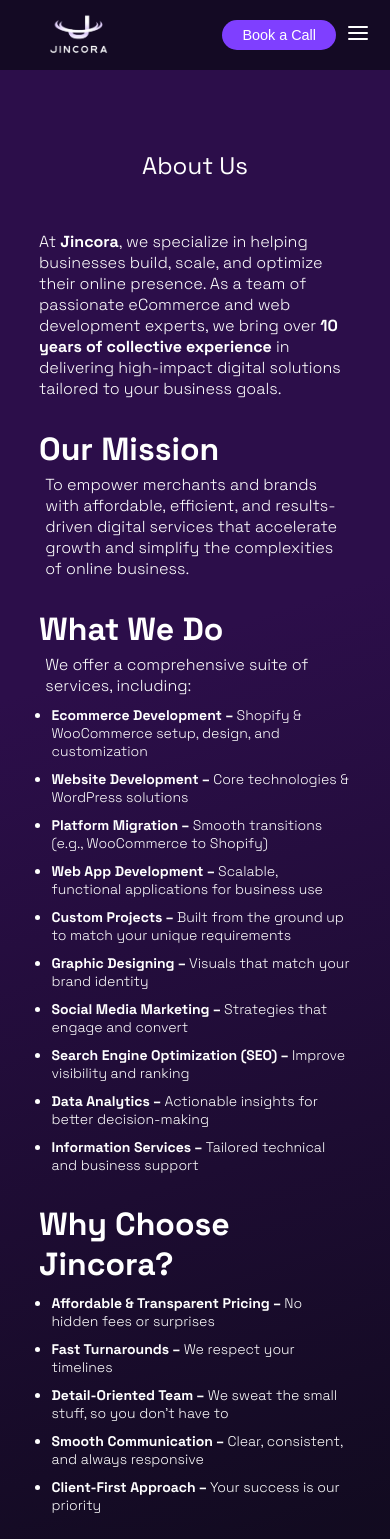
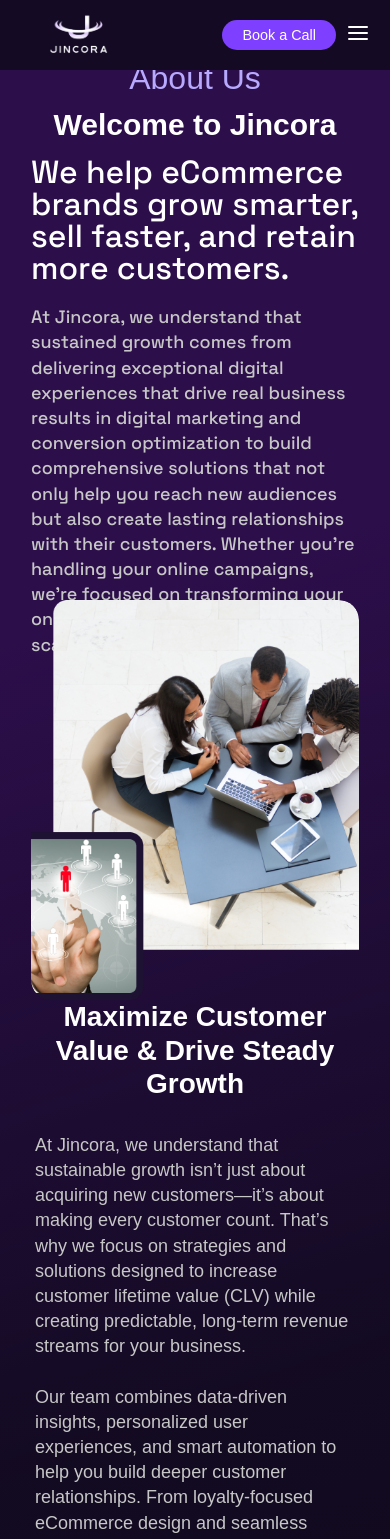
Before and after one commit to Jincora7/JincoraSite, a React (Vite) app: page /about in a window 390 px wide. Shown: the top 1539 px of the page. Built offline with nearby package versions, Linux system fonts and the light colour scheme.

Commit message:
scroll to top

```diff
--- a/src/components/About/About.css
+++ b/src/components/About/About.css
@@ -59,3 +59,344 @@
         font-size: 3rem;
     }
 }
+
+
+/* ye new css */
+
+
+
+
+
+
+
+
+
+
+
+
+
+
+
+
+
+
+
+/* About.css - JINCORA Design Match */
+
+.about-wrapper {
+  min-height: 100vh;
+  /* background: linear-gradient(135deg, #2D1B69 0%, #1A0E3A 50%, #0F0620 100%); */
+  color: white;
+  font-family: 'Arial', sans-serif;
+}
+
+/* Hero Section */
+.hero-section {
+  padding: 180px 20px 60px;
+  text-align: center;
+  /* background: linear-gradient(135deg, #2D1B69 0%, #1A0E3A 100%); */
+}
+
+.hero-content {
+  max-width: 800px;
+  margin: 0 auto;
+}
+
+.hero-subtitle {
+  font-size: 32px;
+  font-weight: 400;
+  color: #B8A9FF;
+  display: block;
+  margin-bottom: 10px;
+}
+
+.hero-title {
+  font-size: 46px;
+  font-weight: 700;
+  color: #FFFFFF;
+  margin: 0;
+  line-height: 1.2;
+}
+
+/* Main Content Section */
+.main-content-section {
+  padding: 80px 20px;
+
+}
+
+.content-container {
+  max-width: 1200px;
+  margin: 0 auto;
+}
+
+/* Overview Section with Image */
+/* Outer Container */
+/* Outer Container */
+/* Outer Container */
+/* Outer Container */
+.overview-container {
+  width: 100%;
+  max-width: 2920px;
+  height: 732px;
+  padding: 0 40px; /* Reduced from 200px to 40px */
+  box-sizing: border-box;
+  display: flex;
+  justify-content: center;
+  align-items: center;
+}
+
+/* Mid Container */
+.overview-inner {
+  display: flex;
+  gap: 40px;
+  width: 100%;
+  max-width: 1519px;
+  height: 572px;
+  align-items: center;
+  box-sizing: border-box;
+}
+
+/* Text Box */
+.overview-text {
+  width: 739.5px;
+  height: 327px;
+  display: flex;
+  flex-direction: column;
+  gap: 20px;
+  color: #FFFFFF;
+  justify-content: center;
+}
+
+.overview-text h3 {
+  font-family: 'Space Grotesk', sans-serif;
+  font-weight: 500;
+  font-size: 32px;
+  line-height: 1;
+  margin: 0;
+}
+
+.overview-text h6 {
+  font-family: 'Space Grotesk', sans-serif;
+  font-weight: 500;
+  font-size: 18px;
+  line-height: 1.4;
+  margin: 0;
+  color: #C7C7C7;
+}
+
+/* Image Box */
+.overview-image {
+  width: 739.5px;
+  height: 572px;
+  border-radius: 20px;
+  overflow: hidden;
+}
+
+.overview-image img {
+  width: 100%;
+  height: 100%;
+  object-fit: cover;
+  border-radius: 20px;
+}
+
+/* Responsive adjustments for smaller screens */
+@media (max-width: 1600px) {
+  .overview-container {
+    padding: 0 20px;
+  }
+}
+
+@media (max-width: 768px) {
+  .overview-container {
+    padding: 0 16px;
+    height: auto;
+  }
+
+  .overview-inner {
+    flex-direction: column;
+    height: auto;
+    gap: 30px;
+  }
+
+  .overview-text,
+  .overview-image {
+    width: 100%;
+  }
+
+  .overview-image {
+    height: 400px;
+  }
+}
+
+
+/* Value Section */
+/* .value-section {
+  text-align: center;
+  margin-bottom: 80px;
+}
+
+.section-title {
+  font-size: 40px;
+  font-weight: 700;
+  color: #FFFFFF;
+  margin-bottom: 32px;
+  line-height: 1.2;
+}
+
+.section-description {
+  font-size: 16px;
+  line-height: 1.6;
+  color: #C7C7C7;
+  max-width: 900px;
+  margin: 0 auto 24px;
+} */
+
+
+.value-section {
+  text-align: center;
+  margin-bottom: 80px;
+  width: 100%;
+  max-width: 1360px;
+  padding: 0 20px; /* Responsive padding */
+  height: 345px;
+  margin: 0 auto;
+
+}
+
+.section-title {
+  font-size: 32px;
+  font-weight: 700;
+  color: #FFFFFF;
+  margin-bottom: 32px;
+  line-height: 1.2;
+}
+
+.section-description {
+  font-weight: 500;
+  font-size: 18px;
+  line-height: 1.4;
+  letter-spacing: 0%;
+  color: #C7C7C7;
+  max-width: 1100px;
+  margin: 0 auto;
+  text-align: left;
+}
+
+
+/* CTA Section */
+.cta-section {
+
+  padding: 60px 20px;
+  text-align: center;
+  margin-top: 80px;
+}
+
+.cta-content {
+  max-width: 600px;
+  margin: 0 auto;
+}
+
+.cta-content h2 {
+  font-size: 32px;
+  font-weight: 600;
+  color: #FFFFFF;
+  margin-bottom: 16px;
+  line-height: 1.2;
+}
+
+.cta-content p {
+  font-size: 18px;
+  color: #C7C7C7;
+  margin-bottom: 32px;
+}
+
+.cta-button {
+
+  color: white;
+  border: none;
+  padding: 16px 32px;
+  font-size: 16px;
+  font-weight: 600;
+  border-radius: 8px;
+  cursor: pointer;
+  transition: all 0.3s ease;
+  text-decoration: none;
+  display: inline-block;
+}
+
+
+
+/* Responsive Design */
+@media (max-width: 768px) {
+  .hero-title {
+    font-size: 36px;
+  }
+
+  .overview-section {
+    flex-direction: column;
+    gap: 40px;
+  }
+
+  .overview-text {
+    min-width: auto;
+  }
+
+  .overview-images {
+    min-width: auto;
+    height: 300px;
+  }
+
+  .main-team-image {
+    width: 280px;
+    height: 200px;
+  }
+
+  .secondary-image {
+    width: 160px;
+    height: 120px;
+  }
+
+  .overview-text h2 {
+    font-size: 28px;
+  }
+
+  .section-title {
+    font-size: 28px;
+  }
+
+  .cta-content h2 {
+    font-size: 28px;
+  }
+}
+
+@media (max-width: 480px) {
+  .hero-section {
+    padding: 60px 15px 40px;
+  }
+
+  .main-content-section {
+    padding: 60px 15px;
+  }
+
+  .cta-section {
+    padding: 40px 15px;
+  }
+
+  .hero-title {
+    font-size: 30px;
+  }
+
+  .overview-images {
+    height: 250px;
+  }
+
+  .main-team-image {
+    width: 240px;
+    height: 180px;
+  }
+
+  .secondary-image {
+    width: 140px;
+    height: 100px;
+  }
+}
--- a/src/components/About/About.jsx
+++ b/src/components/About/About.jsx
@@ -1,12 +1,14 @@
-import "./About.css"
+
+import React from 'react';
+import "./About.css";
 import { useEffect } from 'react';
 import { useLocation } from 'react-router-dom';
-import React from 'react'
+import ScrollToTop from '../common/ScrollToTop';
+import AboutUs from "../../assets/Group5830.png";
+
 
 function About() {
-
   const location = useLocation();
-
 
   useEffect(() => {
     if (location.state?.scrollToTop) {
@@ -16,69 +18,76 @@ function About() {
   }, [location]);
 
   return (
-    <div id="top-of-about" className="about-wrapper">
-      <div className="about-section">
-        <h1>About Us </h1>
+    <>
+      <ScrollToTop />
+      <div id="top-of-about" className="about-wrapper">
 
-        <div className="about-content">
-          <p>
-            At <strong>Jincora</strong>, we specialize in helping businesses build, scale, and optimize their online presence. As a team of passionate eCommerce and web development experts, we bring over <strong>10 years of collective experience</strong> in delivering high-impact digital solutions tailored to your business goals.
-          </p>
+        {/* Hero Section */}
+        <div className="hero-section">
+          <div className="hero-content">
+            <span className="hero-subtitle">About Us</span>
+            <h1 className="hero-title">Welcome to Jincora</h1>
+          </div>
+        </div>
 
-          <div className="about-content-list">
-            <h3>Our Mission</h3>
+        {/* Main Content Section */}
+        <div className="main-content-section">
+          <div className="content-container">
 
-            <p>
-              To empower merchants and brands with affordable, efficient, and results-driven digital services that accelerate growth and simplify the complexities of online business.
-            </p>
-          </div>
+           {/* Company Overview with Image */}
+<div className="overview-container">
+  <div className="overview-inner">
+    <div className="overview-text">
+      <h3>We help eCommerce brands grow smarter, sell faster, and retain more customers.</h3>
+      <h6>
+        At Jincora, we understand that sustained growth comes from delivering exceptional digital experiences that drive
+        real business results in digital marketing and conversion optimization to build comprehensive solutions that
+        not only help you reach new audiences but also create lasting relationships with their customers.
+        Whether you're handling your online campaigns, we're focused on transforming your online digital presence into a
+        scalable, profitable business.
+      </h6>
+    </div>
+    <div className="overview-image">
+      <img src={AboutUs} alt="Team collaboration meeting" className="team-meeting-img" />
+    </div>
+  </div>
+</div>
 
 
-          <div className="about-content-list">
-            <h3>What We Do</h3>
 
-            <p>
-              We offer a comprehensive suite of services, including:
-            </p>
 
-            <ul>
-              <li><strong>Ecommerce Development – </strong>Shopify & WooCommerce setup, design, and customization</li>
-              <li><strong>Website Development – </strong>Core technologies & WordPress solutions</li>
-              <li><strong>Platform Migration – </strong>Smooth transitions (e.g., WooCommerce to Shopify)</li>
-              <li><strong>Web App Development – </strong>Scalable, functional applications for business use</li>
-              <li><strong>Custom Projects – </strong>Built from the ground up to match your unique requirements</li>
-              <li><strong>Graphic Designing – </strong>Visuals that match your brand identity</li>
-              <li><strong>Social Media Marketing – </strong>Strategies that engage and convert</li>
-              <li><strong>Search Engine Optimization (SEO) – </strong>Improve visibility and ranking</li>
-              <li><strong>Data Analytics – </strong>Actionable insights for better decision-making</li>
-              <li><strong>Information Services – </strong>Tailored technical and business support</li>
-            </ul>
-          </div>
+            {/* Value Proposition Section */}
+       {/* Value Proposition Section */}
+        <div className="value-section">
+          <h2 className="section-title">
+            Maximize Customer Value & Drive Steady <br />Growth
+          </h2>
+          <p className="section-description">
+            At Jincora, we understand that sustainable growth isn’t just about acquiring new customers—it’s about making every customer count.
+            That’s why we focus on strategies and solutions designed to increase customer lifetime value (CLV) while creating predictable, long-term revenue streams for your business.<br /><br />
 
-          <div className="about-content-list">
-            <h3>Why Choose Jincora?</h3>
+            Our team combines data-driven insights, personalized user experiences, and smart automation to help you build deeper customer relationships.
+            From loyalty-focused eCommerce design and seamless reordering flows to strategic email marketing and subscription-based models, we craft solutions that keep your customers coming back.<br /><br />
 
-            <ul>
-              <li> <strong>Affordable & Transparent Pricing – </strong>No hidden fees or surprises</li>
-              <li> <strong>Fast Turnarounds – </strong>We respect your timelines</li>
-              <li> <strong>Detail-Oriented Team – </strong>We sweat the small stuff, so you don’t have to</li>
-              <li> <strong>Smooth Communication – </strong>Clear, consistent, and always responsive</li>
-              <li> <strong>Client-First Approach – </strong>Your success is our priority</li>
-            </ul>
-          </div>
+            With our expertise in custom CRM development, AI marketing solutions, and performance-driven optimization,
+            you’ll gain the tools to better understand your audience, engage them at the right time, and boost average order value over time.<br /><br />
 
-          <div className="about-content-list">
-            <p>Whether you're a startup launching your first store or an established brand looking to optimize, <strong>Jincora</strong> is here to support you every step of the way.</p>
+            By aligning technology with business goals, we not only improve operational efficiency but also help you forecast revenue with greater accuracy.
+            Whether you're scaling an online store or fine-tuning customer journeys, Jincora ensures your digital infrastructure is built to retain, convert, and grow.<br /><br />
 
-            <p>📩 <strong>Contact us at:</strong> admin@jincora.com            </p>
-          </div>
-
+            Let’s move beyond one-time sales. Together, we’ll unlock lasting loyalty and predictable performance—backed by personalized IT solutions that evolve with your business.
+          </p>
         </div>
 
+          </div>
+        </div>
+
+
+
+
       </div>
-
-    </div>
-  )
+    </>
+  );
 }
 
-export default About
+export default About;
--- a/src/components/Contact/Contact.jsx
+++ b/src/components/Contact/Contact.jsx
@@ -55,9 +55,12 @@
 import React from 'react';
 import './Contact.css';
 import contactpage from '../.././assets/contactpage.png'
+import ScrollToTop from '../common/ScrollToTop';
 
 export default function Contact() {
   return (
+    <>
+    <ScrollToTop />
     <div className="contact-container">
       <div className="contact-wrapper">
         {/* Left - Image and Support Box */}
@@ -137,5 +140,6 @@ export default function Contact() {
         </div>
       </div>
     </div>
+    </>
   );
 }
--- a/src/components/Footer/Footer.jsx
+++ b/src/components/Footer/Footer.jsx
@@ -225,6 +225,7 @@ import { FaXTwitter } from "react-icons/fa6";
 import { useLocation, useNavigate } from 'react-router-dom';
 
 import logo from "../../assets/logo.png";
+import ScrollToTop from '../common/ScrollToTop';
 import "./Footer.css";
 
 function Footer() {
@@ -243,6 +244,7 @@ function Footer() {
 
   return (
       <>
+      <ScrollToTop/>
           <div className="demo-section">
               <h2 className="demo-title">
                   Looking to transform your eCommerce presence
--- a/src/components/Home/Home.jsx
+++ b/src/components/Home/Home.jsx
@@ -5,10 +5,12 @@ import HeroSection from './Hero-Section/HeroSection.jsx'
 import PillarsPage from './Pillars-Page/PillarsPage.jsx'
 import GrowthSection from './GrowthSection/GrowthSection.jsx'
 import Contact from '../Contact/Contact.jsx'
+import ScrollToTop from '../common/ScrollToTop.jsx'
 
 function Home() {
   return (
     <div className="home-wrapper">
+      <ScrollToTop />
       <HeroSection/>
       <PillarsPage/>
       <HomeCards bgColor="#2C0E4A" image={cardImage} heading="Website Design and Development" para="Jincora crafts stunning, functional websites tailored to your business, combining cutting-edge design with seamless functionality to elevate your online presence." />
--- /dev/null
+++ b/src/components/common/ScrollToTop.jsx
@@ -0,0 +1,14 @@
+import { useEffect } from 'react';
+import { useLocation } from 'react-router-dom';
+
+const ScrollToTop = () => {
+  const { pathname } = useLocation();
+
+  useEffect(() => {
+    window.scrollTo(0, 0);
+  }, [pathname]);
+
+  return null;
+};
+
+export default ScrollToTop;
```
Also changed, not shown: src/assets/Group5830.png (added).
